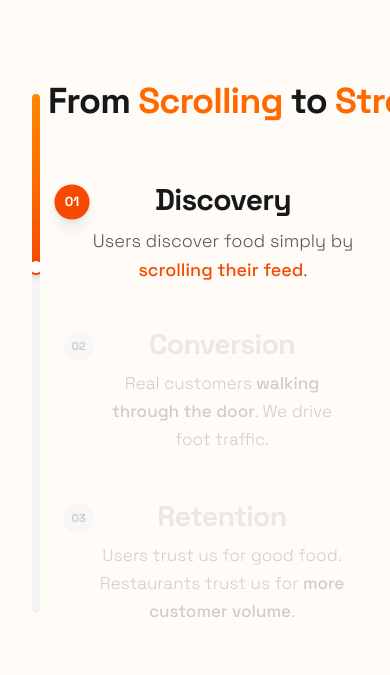
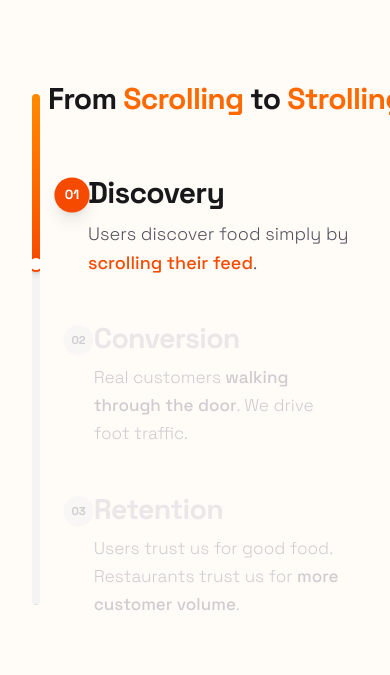
Before and after one commit to chomp-dev/usechomp.com, a Next.js app: page / in a window 390 px wide. Shown: the part 706-1381 px from the top of the page. Built offline with nearby package versions, Linux system fonts and the light colour scheme.

Commit message:
fix: mobile alignment and font scaling issues

```diff
--- a/components/home/demo-section.tsx
+++ b/components/home/demo-section.tsx
@@ -57,13 +57,13 @@ export function DemoSection() {
                     onMouseLeave={() => setIsHovering(false)}
                 >
                     {/* MOTTO HEADLINE */}
-                    <div className="mb-12 pt-2"> {/* Added top padding */}
+                    <div className="mb-12 pt-2 text-left"> {/* Added text-left */}
                         <div className="overflow-visible"> {/* Allow descenders to hang */}
                             <motion.h2
                                 initial={{ y: 20, opacity: 0 }}
                                 whileInView={{ y: 0, opacity: 1 }}
                                 transition={{ duration: 0.5 }}
-                                className="text-4xl md:text-5xl font-black text-zinc-900 tracking-tight leading-[1.1] whitespace-nowrap py-1"
+                                className="text-3xl sm:text-4xl md:text-5xl font-black text-zinc-900 tracking-tight leading-[1.1] whitespace-nowrap py-1"
                             >
                                 From <span className="text-orange-500">Scrolling</span> to <span className="text-orange-500">Strolling</span>
                             </motion.h2>
@@ -89,7 +89,7 @@ export function DemoSection() {
                         </div>
                     </div>
 
-                    <div className="space-y-10 py-2">
+                    <div className="space-y-10 py-2 text-left"> {/* Added text-left */}
                         <PipelineStep
                             index={0}
                             step={step}
```
